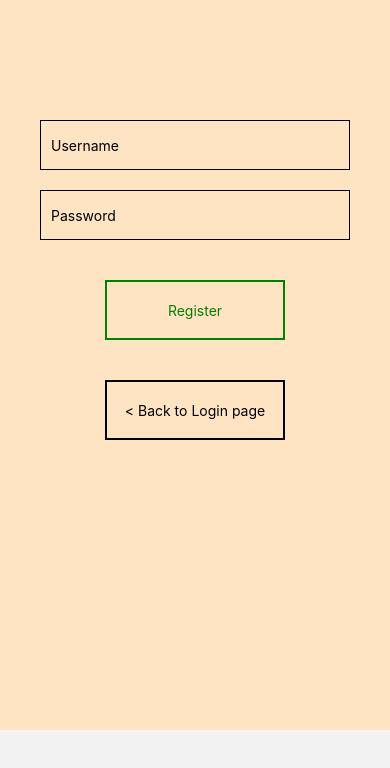
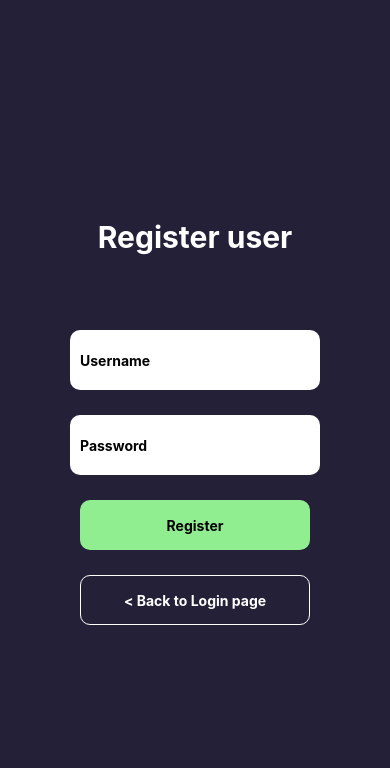
Before and after one commit to starleafer/ClassChat, a React Native app in the folder class-chat/: screen /RegisterUser in a window 390 px wide. Shown: the top 768 px of the page. Built offline with nearby package versions, Linux system fonts and the light colour scheme.

Commit message:
added styling for register and profile

```diff
--- a/class-chat/components/screens/ImagePreview.js
+++ b/class-chat/components/screens/ImagePreview.js
@@ -10,10 +10,10 @@ const ImagePreview = ({picture, setPicture, savePicture}) => {
             <Image source={{uri: picture.uri}} style={{flex: 1}} />
         <View style={[styles.choiceContainer]}>
             <TouchableOpacity style={styles.deleteImg} onPress={() => {setPicture(null)}}>
-                <Text>DELETE</Text>
+                <Text style={{fontWeight: 'bold'}}>DELETE</Text>
             </TouchableOpacity>
             <TouchableOpacity style={[styles.saveImg]} onPress={() => {savePicture()}}>
-                <Text>SAVE</Text>
+                <Text style={{fontWeight: 'bold'}}>SAVE</Text>
             </TouchableOpacity>
         </View>
     </View>
@@ -30,7 +30,6 @@ const styles = StyleSheet.create({
       choiceContainer: {
         flexDirection: 'row',
         marginVertical: 20,
-        backgroundColor: 'wheat'
 
       },
       deleteImg: {
@@ -40,11 +39,6 @@ const styles = StyleSheet.create({
     saveImg: {
         width: '50%',
         alignItems: 'center',
-    },
-    shadowProp: {
-        shadowColor: '#171717',
-        shadowOffset: {width: -2, height: 4},
-        shadowOpacity: 0.7,
-        shadowRadius: 3,
+        borderLeftWidth:1
     },
 })
--- a/class-chat/components/screens/Profile.js
+++ b/class-chat/components/screens/Profile.js
@@ -94,9 +94,9 @@ const Profile = ({navigation}) => {
         <TextInput style={[styles.inputFields]} placeholder='Enter first name..' value={firstName ? firstName : ""} onChangeText={(name) => setFirstName(name)}></TextInput>
         <TextInput style={[styles.inputFields]} placeholder='Enter last name..' value={lastName ? lastName : ""} onChangeText={(name) => setLastName(name)}></TextInput>
 
-        <TouchableOpacity style={[styles.buttons, {backgroundColor:'#298758'}]} title="Update user" onPress={() => {updateUser()}}><Text style={{color: '#fff',}}>Update</Text></TouchableOpacity>
-        <TouchableOpacity style={[styles.buttons, {backgroundColor:'#4c4c4d'}]} title="Logout user" onPress={() => {handleLogout()}}><Text style={{color: '#fff',}}>Logout</Text></TouchableOpacity>
-        <TouchableOpacity style={[styles.buttons, {backgroundColor:'#ff4247'}]} title="Delete user" onPress={() => {deleteUser()}}><Text  style={{color: '#fff',}}>Delete user</Text></TouchableOpacity>
+        <TouchableOpacity style={[styles.buttons, {backgroundColor:'lightgreen', borderColor: 'lightgreen'}]} title="Update user" onPress={() => {updateUser()}}><Text style={{fontWeight: 'bold'}}>Update</Text></TouchableOpacity>
+        <TouchableOpacity style={[styles.buttons]} title="Logout user" onPress={() => {handleLogout()}}><Text style={{color: '#fff',fontWeight: 'bold'}}>Logout</Text></TouchableOpacity>
+        <TouchableOpacity style={[styles.buttons, {borderColor: 'red'}]} title="Delete user" onPress={() => {deleteUser()}}><Text  style={{color: 'red',fontWeight: 'bold'}}>Delete user</Text></TouchableOpacity>
       </View>
     </View>
   )
@@ -145,8 +145,8 @@ const styles = StyleSheet.create({
     alignItems: 'center',
   },
   buttons: {
-    width: 250,
-    height: 60,
+    width: 230,
+    height: 50,
     marginTop: 25,
     borderRadius: 10,
     borderWidth: 1,
--- a/class-chat/components/screens/auth/Register.js
+++ b/class-chat/components/screens/auth/Register.js
@@ -30,15 +30,16 @@ export default function Register({ navigation }) {
 
   return (
     <View style={styles.container}>
+      <Text style={{color: '#fff', fontWeight: 'bold', fontSize: 30}}>Register user</Text>
       <View style={styles.inputContainer}>
         <TextInput
-          style={styles.inputs}
+          style={styles.inputFields}
           placeholder="Username"
           value={regUsername}
           onChangeText={username => setRegUsername(username)}
         />
         <TextInput
-          style={styles.inputs}
+          style={styles.inputFields}
           placeholder="Password"
           value={regPassword}
           onChangeText={password => setRegPassword(password)}
@@ -49,18 +50,18 @@ export default function Register({ navigation }) {
         {/* Register button */}
       <View style={styles.buttonContainer}>
         <TouchableOpacity
-          style={[styles.buttons, { borderColor: "green" }]}
+          style={[styles.buttons, { backgroundColor: 'lightgreen' }]}
           onPress={confirmRegister}
         >
-          <Text style={{ color: "green" }}>Register</Text>
+          <Text style={{fontWeight: 'bold'}}>Register</Text>
         </TouchableOpacity>
 
         {/* Back button */}
         <TouchableOpacity
-          style={styles.buttons}
+          style={[styles.buttons,{borderWidth: 1}]}
           onPress={Back}
         >
-          <Text >&lt; Back to Login page</Text>
+          <Text style={{color: '#fff', fontWeight: 'bold'}}>&lt; Back to Login page</Text>
         </TouchableOpacity>
 
       </View>
@@ -71,29 +72,39 @@ export default function Register({ navigation }) {
 
 const styles = StyleSheet.create({
   container: {
-    backgroundColor: "bisque",
-    height: 730,
+    backgroundColor: '#242038',
+    height: '100%',
+    justifyContent: "center",
+    alignItems: "center",
   },
   inputContainer: {
-    marginTop: 100,
+    marginTop: 50,
+    justifyContent: "center",
+    alignItems: "center",
   },
   buttonContainer: {
     justifyContent: "center",
     alignItems: "center",
   },
-  inputs: {
-    height: 50,
-    borderWidth: 1,
-    marginTop: 20,
-    marginHorizontal: 40,
+  inputFields: {
+    width: 250,
+    height: 60,
+    marginTop: 25,
     padding: 10,
+    borderRadius: 10,
+    fontWeight: 'bold',
+    backgroundColor: '#fff',
+    borderColor: '#fff',
+    justifyContent: 'center',
+    alignItems: 'center',
   },
   buttons: {
-    marginTop: 40,
-    borderWidth: 2,
-    height: 60,
-    width: 180,
-    justifyContent: "center",
-    alignItems: "center",
+    width: 230,
+    height: 50,
+    marginTop: 25,
+    borderRadius: 10,
+    borderColor: '#fff',
+    justifyContent: 'center',
+    alignItems: 'center',
   },
 });
```
